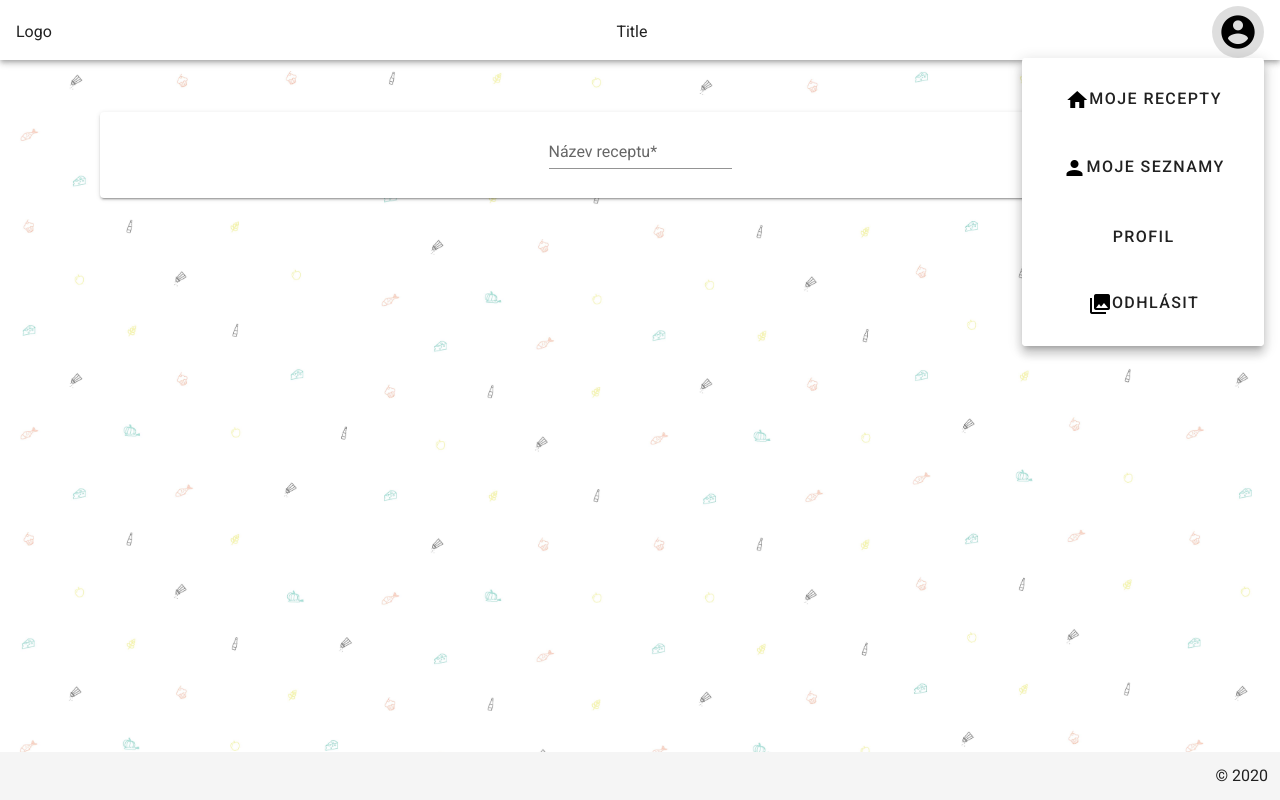
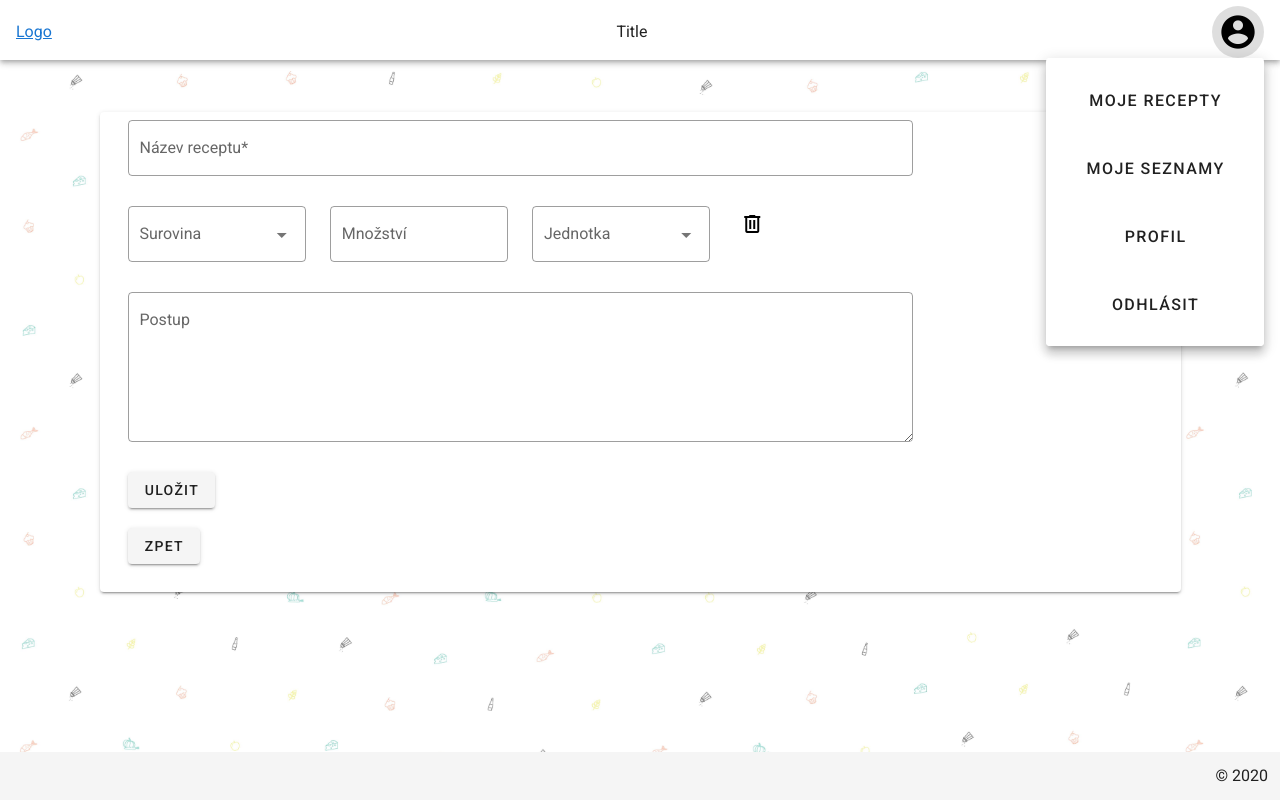
Before and after one commit to Kackac7/PROJEKT-MORIS, a Vue app: page /pridatrecept in a window 1280 px wide. Both pictures are taken after a click on the button 1238 px from the left and 32 px from the top of the page. Built offline with nearby package versions, Linux system fonts and the light colour scheme.

Commit message:
formular addrecipe + prolinkovani menu + buttony zpet

```diff
--- a/src/components/Appbar.vue
+++ b/src/components/Appbar.vue
@@ -2,7 +2,7 @@
   <div>
     <v-app-bar color="white" max-height="60px" elevation="24dp">
       <div class="wrapper">
-        <div>Logo</div>
+        <div> <router-link to="/">Logo</router-link></div>
 
         <div>Title</div>
 
@@ -13,7 +13,7 @@
             </v-btn>
           </template>
           <v-list>
-            <v-list-item v-for="(navigator, id) in menuNavigators" v-bind:key="id">
+            <v-list-item v-for="(navigator, id) in menuNavigators" v-bind:key="id" :to="navigator.url">
               <v-btn block depressed color="white" x-large class="my-2">
                 <div class="navigator-button">
                   <v-icon color="black">{{ navigator.icon }}</v-icon>
@@ -33,10 +33,10 @@ export default {
     return {
       menu: false,
       menuNavigators: [
-        { id: 1, label: "Moje recepty", icon: "mdi-home" },
-        { id: 2, label: "Moje seznamy", icon: "mdi-account" },
-        { id: 3, label: "Profil", icon: "mdi-cellphone-android" },
-        { id: 4, label: "Odhlásit", icon: "mdi-image-multiple" }
+        { id: 1, label: "Moje recepty", url: '/mojerecepty' },
+        { id: 2, label: "Moje seznamy", url: '/mojeseznamy' },
+        { id: 3, label: "Profil", url: '/profil' },
+        { id: 4, label: "Odhlásit", url: '/' }
       ]
     };
   }
--- a/src/components/Recipe.vue
+++ b/src/components/Recipe.vue
@@ -16,17 +16,17 @@
             </v-row>
           </v-col>
           <v-col cols="8">
-            <v-row no-gutters justify="center">
+            <v-row no-gutters justify="center" >
               <v-card-title class="recipe-headline">Kakaove cupcakes</v-card-title>
             </v-row>
             <v-row no-gutters justify="center">
               <v-card-text class="recipe-text">Recept je pro 12 ks dortíků.</v-card-text>
             </v-row>
-            <v-row no-gutters justify="center">
+            <v-row no-gutters justify="center" class="py-5">
               <v-btn class="button-add-recipe">Pridej na nakupni seznam</v-btn>
             </v-row>
-            <v-row no-gutters>
-              <v-text-field label="Pocet porci" type="number" v-model="portion">
+            <v-row no-gutters class="py-5">
+              <v-text-field label="Pocet porci" type="number" v-model="portion" outlined>
                 <v-icon slot="append" color="red">mdi-plus</v-icon>
                 <v-icon slot="prepend" color="green">mdi-minus</v-icon>
               </v-text-field>
--- a/src/views/AddRecipe.vue
+++ b/src/views/AddRecipe.vue
@@ -1,15 +1,32 @@
 <template>
   <v-container>
     <v-card color="white" class="ma-10 py-5 px-10">
-      <v-row justify="center">
+      <v-row>
         <v-form>
-          <v-text-field
-            v-model="name"
-            :rules="nameRules"
-            label="Název receptu*"
-            required
-          ></v-text-field>
+          <v-text-field v-model="name" :rules="nameRules" label="Název receptu*" required outlined></v-text-field>
+
+          <v-row>
+            <v-col>
+              <v-autocomplete label="Surovina" outlined v-model="ingredient"></v-autocomplete>
+            </v-col>
+            <v-col>
+              <v-text-field v-model="quantity" label="Množství" outlined></v-text-field>
+            </v-col>
+            <v-col>
+               <v-autocomplete label="Jednotka" outlined v-model="units"></v-autocomplete>
+            </v-col>
+            <v-col>
+               <v-btn icon><v-icon color="black">mdi-trash-can-outline</v-icon></v-btn>
+            </v-col>
+          </v-row>
+
+          <v-textarea outlined name="method" label="Postup"></v-textarea>
+          <v-btn> Uložit</v-btn>
         </v-form>
+      </v-row>
+
+      <v-row class="py-5">
+          <router-link to="/"><v-btn>Zpet</v-btn></router-link>
       </v-row>
     </v-card>
   </v-container>
@@ -20,9 +37,11 @@ export default {
   data() {
     return {
       name: "",
-      nameRules: [
-        v => !!v || "Name is required",
-      ]
+      nameRules: [v => !!v || "Name is required"],
+      ingredient: null,
+      quantity: null,
+      units: [],
+      method: null
     };
   }
 };
--- a/src/views/MyRecipes.vue
+++ b/src/views/MyRecipes.vue
@@ -6,6 +6,12 @@
       <recipe />
       <recipe />
       <recipe />
+
+      <v-row class="py-5">
+        <router-link to="/">
+          <v-btn>Zpet</v-btn>
+        </router-link>
+      </v-row>
     </v-card>
   </v-container>
 </template>
```
